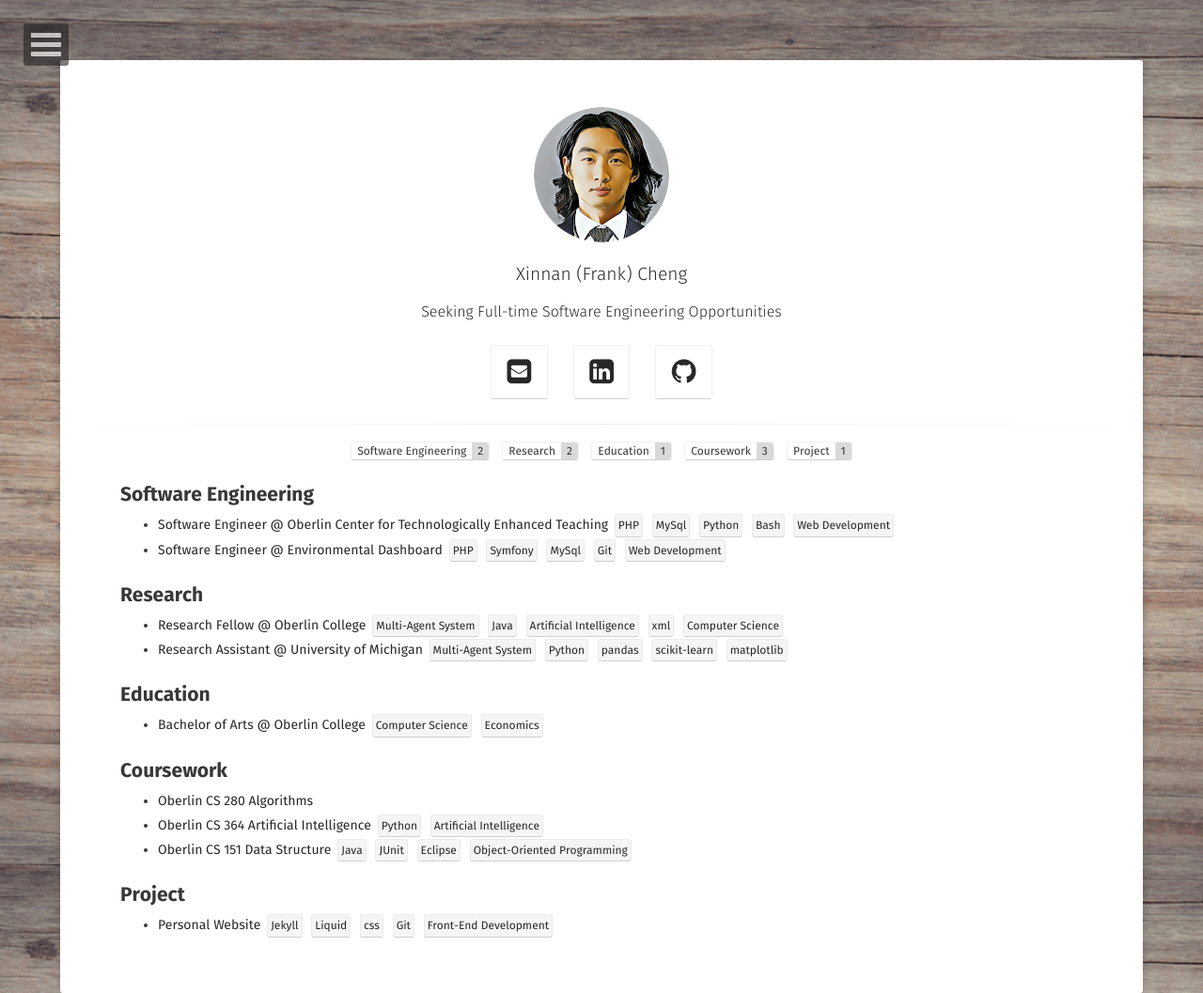
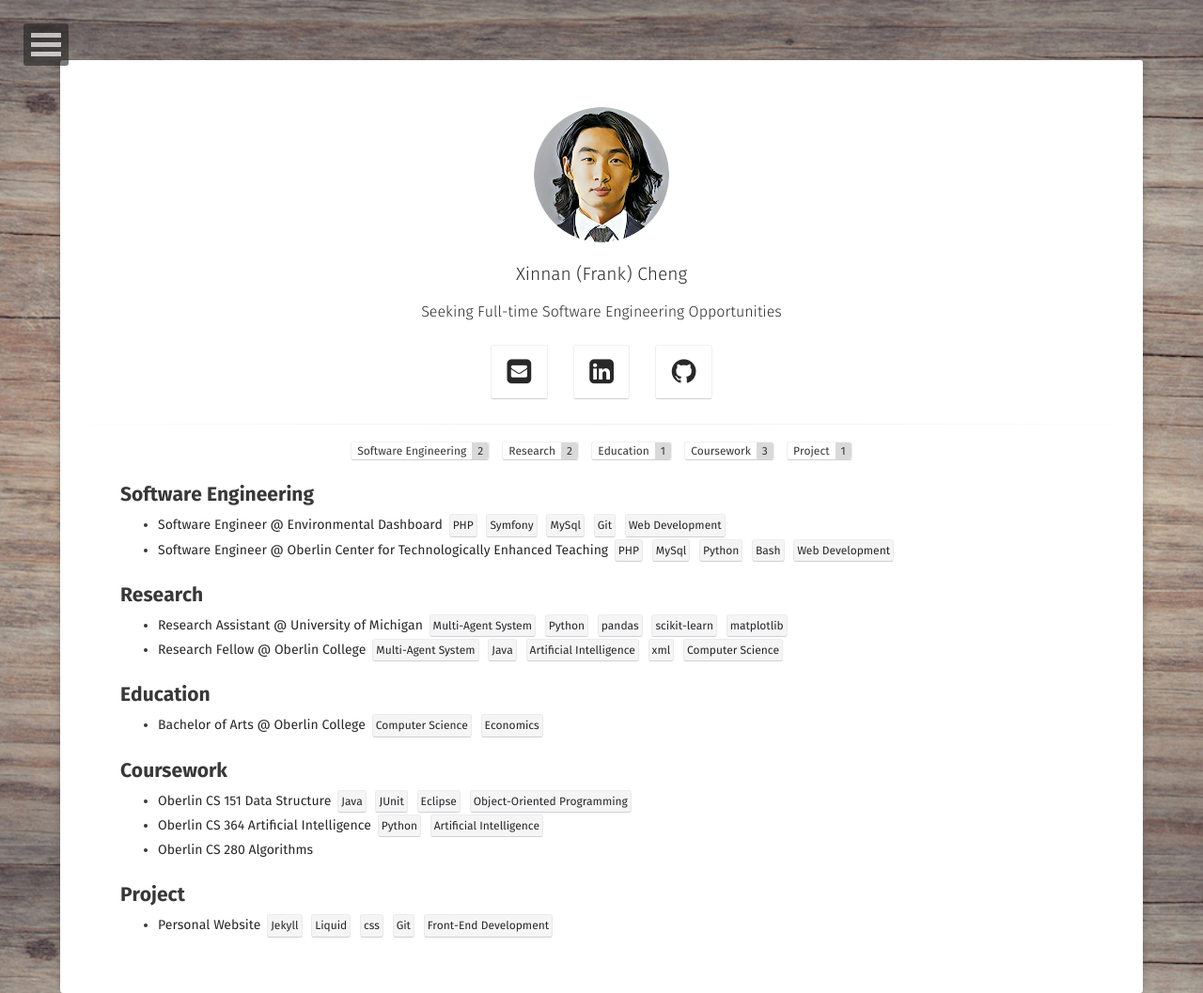
Before and after one commit to ai-xiaihai/ai-xiaihai.github.io, a Jekyll site: the page built from index.md, in a window 1280 px wide. Shown: the whole page at 94% size. Built offline with Jekyll 4.4.1, drawn with Linux system fonts in a browser that asks for light colours; some web fonts are replaced; comment, search, counter and statistics services are not loaded.

Commit message:
nvm, not reverse anymore

```diff
--- a/_layouts/home.html
+++ b/_layouts/home.html
@@ -52,8 +52,7 @@ layout: compress
   <article>
       <h2 id="{{ this_word }}" class="tag-heading">{{ this_word }}</h2>
       <ul>
-        {% assign back_tags = site.tags[this_word] | reverse %}
-        {% for post in back_tags %}
+        {% for post in site.tags[this_word] %}
             {% if post.title != null %}
             <li class="entry-title">
                 <a href="{{ site.url }}{{ post.url }}" title="{{ post.title }}">{{ post.title }}</a>
```
